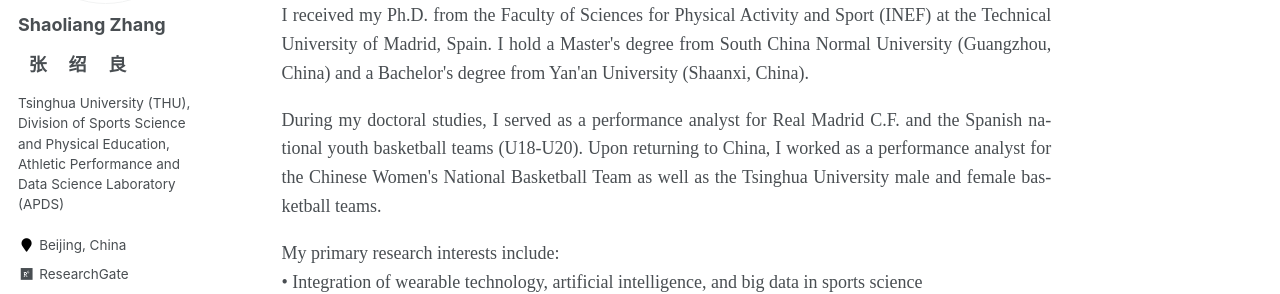
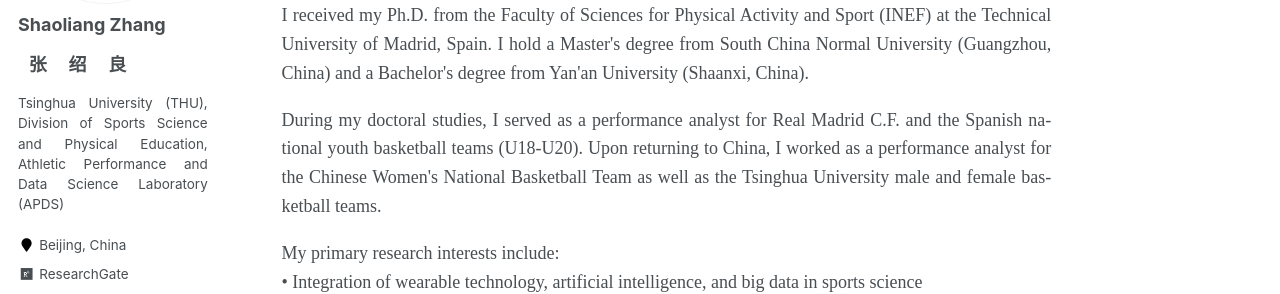
Before and after one commit to sportssuper/ZSL, a Jekyll site: the page built from _pages/about.md, in a window 1280 px wide. Shown: the part 289-583 px from the top of the page. Built offline with Jekyll 4.4.1, drawn with Linux system fonts in a browser that asks for light colours; a script that is not in the unit is left out.

Commit message:
Update author-profile.html

```diff
--- a/_includes/author-profile.html
+++ b/_includes/author-profile.html
@@ -16,7 +16,11 @@
 
   <div class="author__content">
     <h3 class="author__name">{{ author.name }}</h3>
-    {% if author.bio %}<p class="author__bio">{{ author.bio }}</p>{% endif %}
+    {% if author.bio %}
+  <p class="author__bio" style="text-align: justify; text-justify: inter-word; hyphens: auto;">
+    {{ author.bio }}
+  </p>
+{% endif %}
   </div>
 
   <div class="author__urls-wrapper">
```
